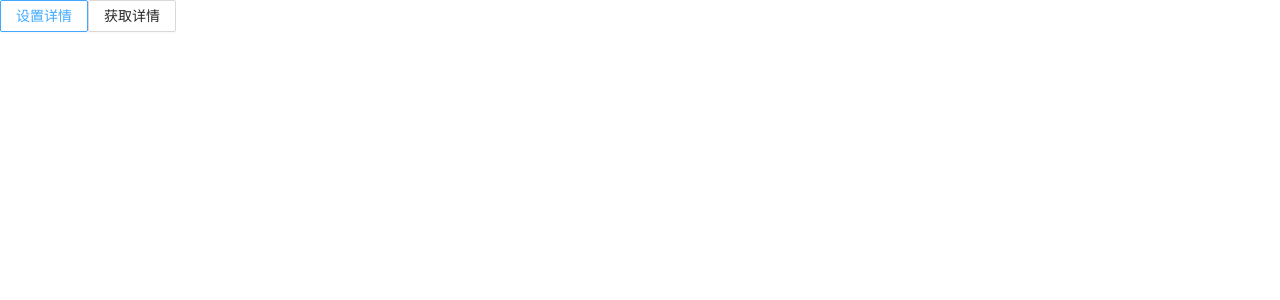
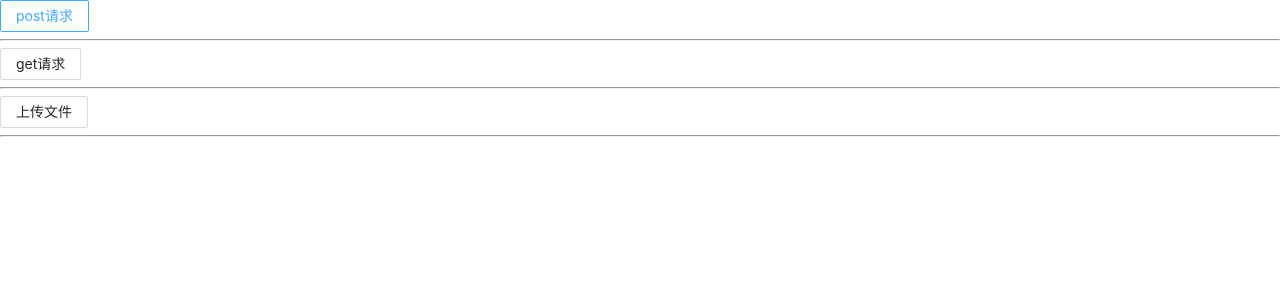
Before and after one commit to mzy911/antd-cascader, a React app: page / in a window 1280 px wide. Shown: the top 300 px of the page. Built offline with nearby package versions, Linux system fonts and the light colour scheme.

Commit message:
feat: fetch

```diff
--- a/src/component/FetchData/index.tsx
+++ b/src/component/FetchData/index.tsx
@@ -1,26 +1,83 @@
-import React from "react";
-import { Button } from "antd";
+import React, { useState } from "react";
+import { Button, Upload, UploadProps } from "antd";
 import fetch from "../../utils/fetch";
 
 const FetchData = () => {
+  const [info, setInfo] = useState({ url: "" });
+
   const setPersonInfo = async () => {
-    const info = await fetch.post("/set/persion/info?size=big", {
-      name: "小明",
-      age: 12,
-    });
+    const info = await fetch.post(
+      "/set/persion/info?size=big",
+      // 方式一：字符串形式
+      // 'name=小明&age=1',
+      // 方式二：json 对象形式
+      {
+        age: 12,
+        name: "san",
+      },
+      {
+        headers: {
+          // 'Content-Type': 'application/x-www-form-urlencoded'
+          "Content-Type": "application/json",
+          // "Content-Type": "multipart/form-data",
+        },
+      }
+    );
     console.log("info", info);
   };
 
   const getPersonInfo = async () => {
-    const info = fetch.get("/get/persion/info");
-    // const info = await fetch.get('/get/persion/info')
+    const info = await fetch.get("/get/persion/info");
     console.log("info", info);
+  };
+
+  const uploadFile = async (file: any) => {
+    const formData = new FormData(); // 创建FormData对象
+    formData.append("age", "12");
+    formData.append("name", "san");
+    file && formData.append("file", file.file); // 将文件添加到FormData中
+
+    const info: { data: { url: string } } = await fetch.post(
+      "/upload/persion",
+      // 方式一：字符串形式
+      // 'name=小明&age=1',
+      // 方式二：json 对象形式
+      formData,
+      {
+        headers: {
+          // 'Content-Type': 'application/x-www-form-urlencoded'
+          // "Content-Type": "application/json",
+          // "Content-Type": "multipart/form-data",
+        },
+      }
+    );
+
+    setInfo({ url: info.data.url });
   };
 
   return (
     <div>
-      <Button onClick={setPersonInfo}>设置详情</Button>
-      <Button onClick={getPersonInfo}>获取详情</Button>
+      <Button onClick={setPersonInfo}>post请求</Button>
+      <hr />
+
+      <Button onClick={getPersonInfo}>get请求</Button>
+
+      <hr />
+      <Upload
+        name="file"
+        onChange={(info) => {
+          if (info.file.status === "done") {
+            // 文件上传完毕后的操作
+          }
+        }}
+        customRequest={uploadFile}
+      >
+        <Button>上传文件</Button>
+      </Upload>
+
+      <hr />
+
+      {info.url ? <img src={info.url} /> : null}
     </div>
   );
 };
```
